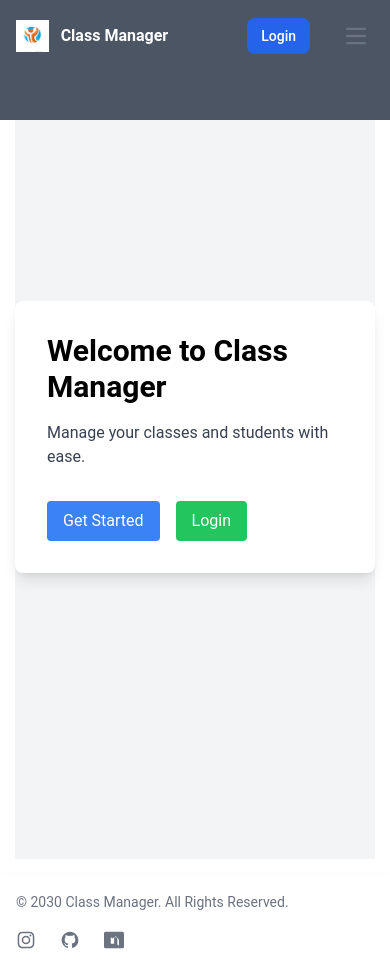
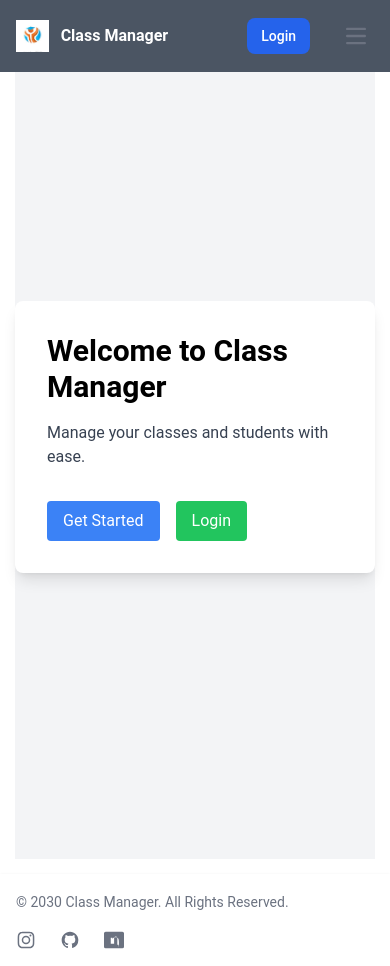
Before and after one commit to Jahrexmac/class-Manager, a React (Create React App) app: page / in a window 390 px wide. Built offline with nearby package versions, Linux system fonts and the light colour scheme.

Commit message:
navbar edit

```diff
--- a/src/components/Layouts/Header.js
+++ b/src/components/Layouts/Header.js
@@ -83,20 +83,21 @@
 
                         </div>
                         :
-                        <div className="items-center justify-between  w-full md:flex md:w-auto md:order-1" id="navbar-user">
-                        <ul className="flex flex-col font-medium p-4 md:p-0 mt-4  md:flex-row md:space-x-8 md:mt-0 md:border-0">
-                            {/* this will hold nav item */}
-                            {props.links ?
-                                props.links.map((link) => (
-                                    link
-                                ))
-                                :
-                                ''
-                            }
+                    //     <div className="items-center justify-between  w-full md:flex md:w-auto md:order-1" id="navbar-user">
+                    //     <ul className="flex flex-col font-medium p-4 md:p-0 mt-4  md:flex-row md:space-x-8 md:mt-0 md:border-0">
+                    //         {/* this will hold nav item */}
+                    //         {props.links ?
+                    //             props.links.map((link) => (
+                    //                 link
+                    //             ))
+                    //             :
+                    //             ''
+                    //         }
 
-                        </ul>
+                    //     </ul>
 
-                    </div>
+                    // </div>
+                    ''
 
                     }
 
```
